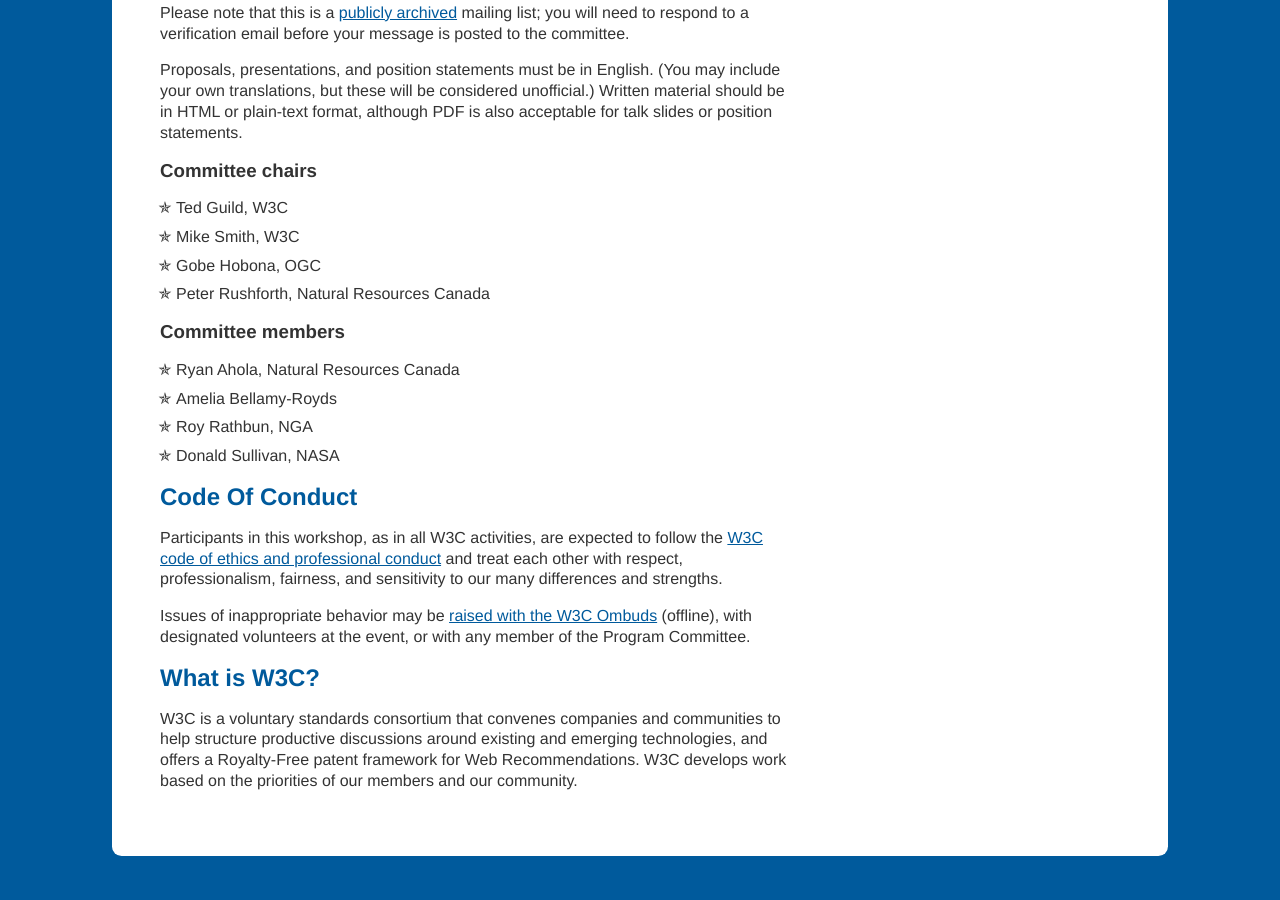
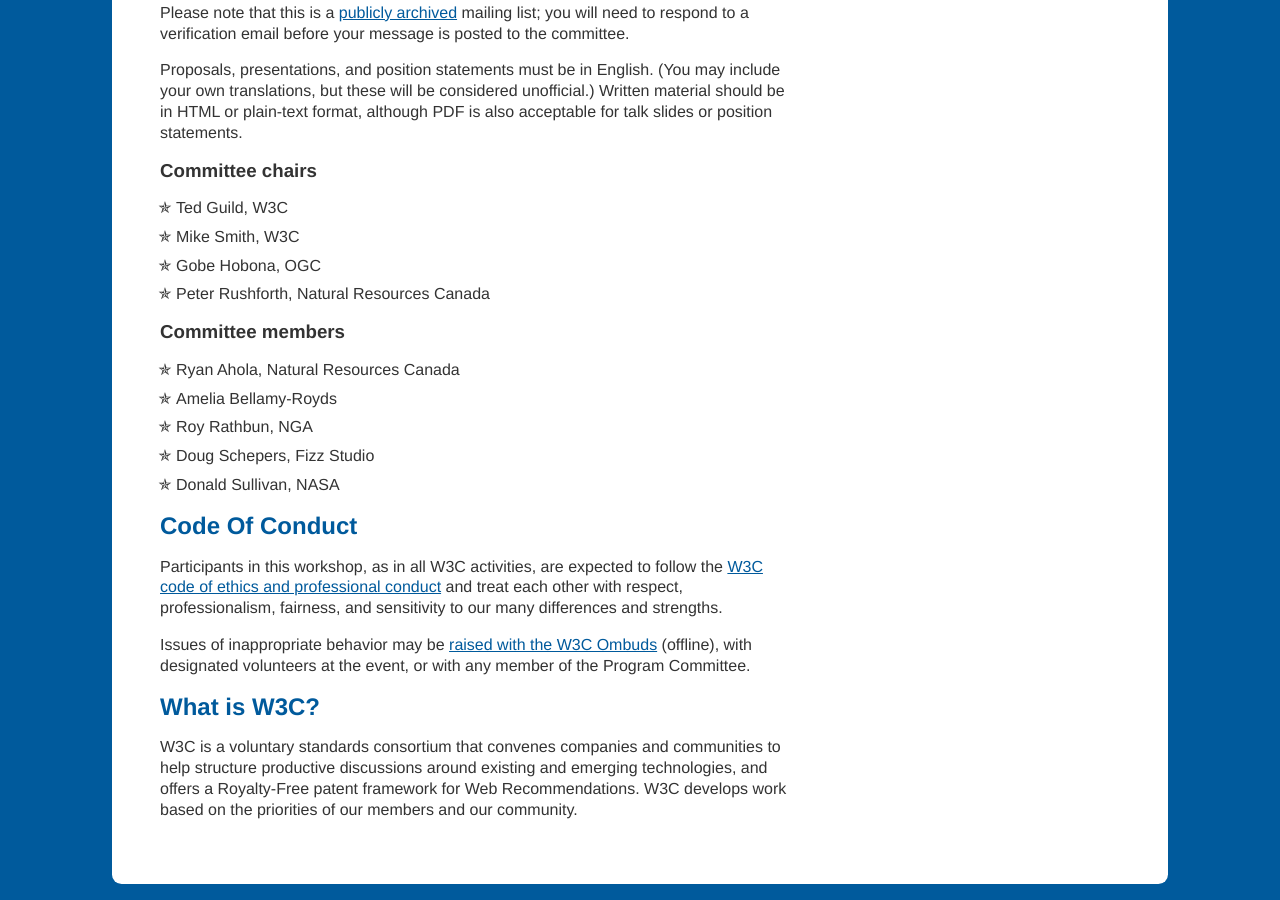
Before and after one commit to Maps4HTML/Maps4HTML-Workshop-2020, a Jekyll site: the page built from call-for-participation.html, in a window 1280 px wide and 900 px high, scrolled down 4395 px. Built offline with Jekyll 4.4.1, drawn with Linux system fonts in a browser that asks for light colours; before the commit the page ends 5267 px from its top, so only the background shows below that.

Commit message:
Add Doug Schepers to the program committee
Re #14

```diff
--- a/call-for-participation.html
+++ b/call-for-participation.html
@@ -315,6 +315,7 @@
   <li>Ryan Ahola, Natural Resources Canada</li>
   <li>Amelia Bellamy-Royds</li>
   <li>Roy Rathbun, NGA</li>
+  <li>Doug Schepers, Fizz Studio</li>
   <li>Donald Sullivan, NASA</li>
 </ul>
 
```
